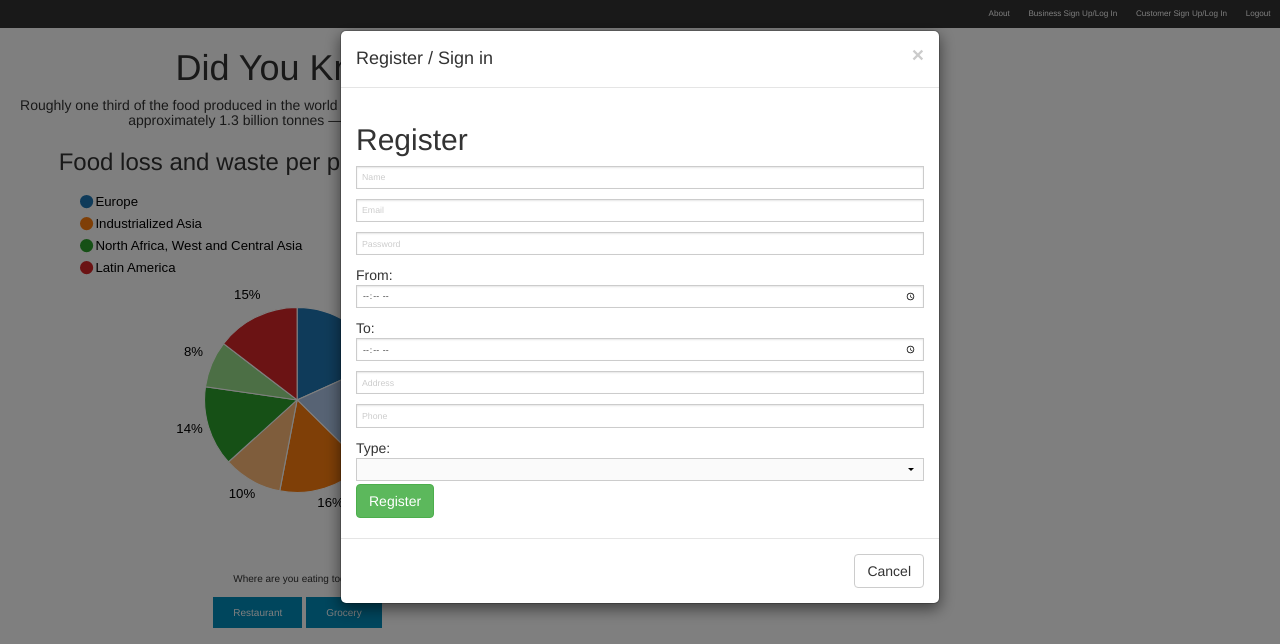
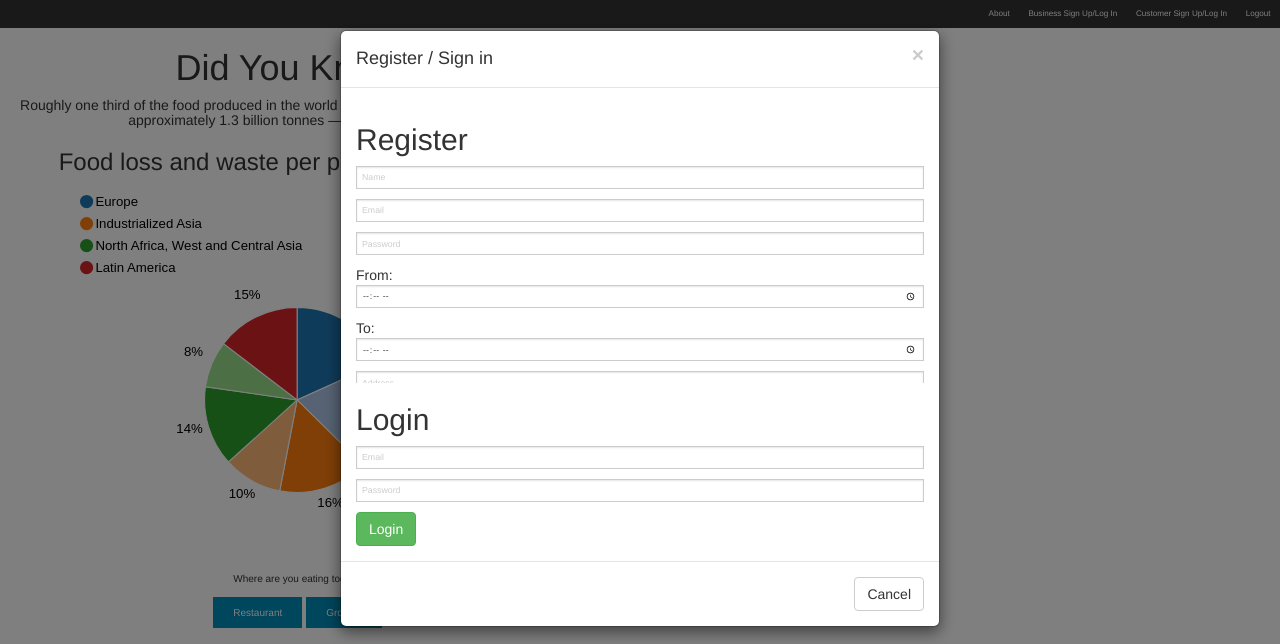
Before and after one commit to johnhalbert/mean_project_food_saving, a website: page client/index.html in a window 1280 px wide. Both pictures are taken after a click on the link "Business Sign Up/Log In". Drawn offline with nearby package versions, Linux system fonts and the light colour scheme; some packages are replaced by stand-ins of ours; no server answers; some icons are missing.

Commit message:
changed overflow-y scroll div to display login form without scrolling

```diff
--- a/client/index.html
+++ b/client/index.html
@@ -67,7 +67,7 @@
                 </div>
 
                 <div class="modal-body">
-                	<div style = "overflow-y:scroll;height:30em;">
+                	<div style = "overflow-y:scroll;height:20em;">
                 	<h2>Register</h2>
                 	<form>
                 		<input type = 'text' placeholder = 'Name' ng-model='newVendor.name' />
@@ -83,14 +83,14 @@
                 			  </select>
                 		<a class="btn btn-success btn-ok" ng-click='addVendor()'>Register</a>
                 	</form>
-
+                </div>
                 	<h2>Login</h2>
                 	<form>
                 		<input type = 'email' placeholder = 'Email' ng-model='vendorLogin.email' />
                 		<input type = 'password' placeholder = 'Password' ng-model='vendorLogin.password'>
                 		<button class="btn btn-success btn-ok" data-dismiss="modal" ng-click='retrieveVendor()'>Login</button>
                 	</form>
-                </div>
+
                 </div>
 
                 <div class="modal-footer">
```
